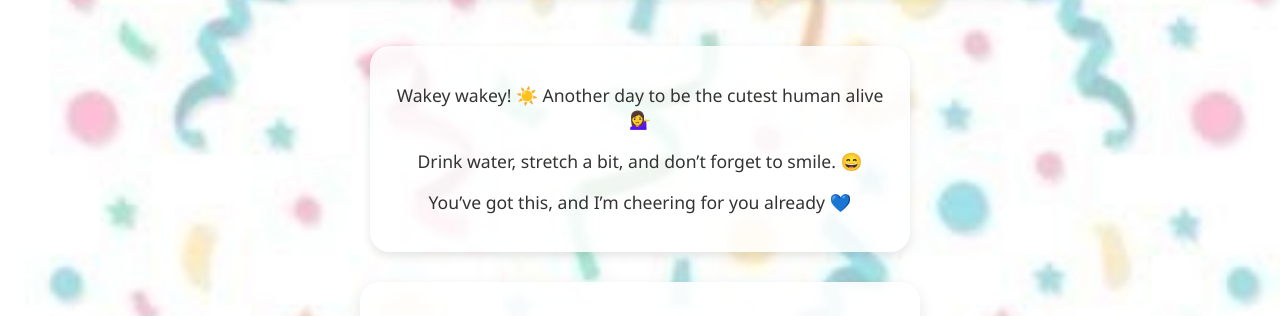
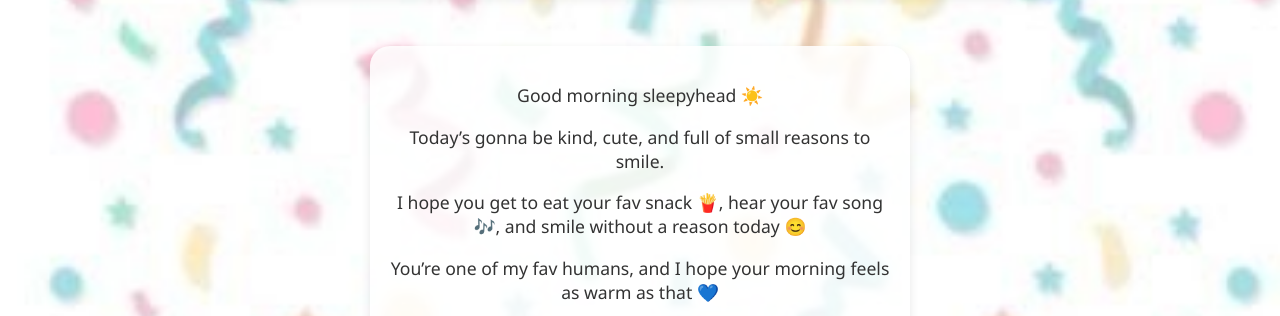
Before and after one commit to Punya254/count2, a plain HTML site: page index.html in a window 1280 px wide. Shown: the part 146-462 px from the top of the page. Drawn offline with Linux system fonts and the light colour scheme.

Commit message:
Update index.html

```diff
--- a/index.html
+++ b/index.html
@@ -91,9 +91,10 @@
   <h1>🌞 Good Morning, You Crackhead! 💙</h1>
 
   <div class="morning-box">
-    <p>Wakey wakey! ☀️ Another day to be the cutest human alive 💁‍♀️</p>
-    <p>Drink water, stretch a bit, and don’t forget to smile. 😄</p>
-    <p>You’ve got this, and I’m cheering for you already 💙</p>
+    <p>Good morning sleepyhead ☀️</p>
+    <p>Today’s gonna be kind, cute, and full of small reasons to smile.</p>
+    <p>I hope you get to eat your fav snack 🍟, hear your fav song 🎶, and smile without a reason today 😊</p>
+    <p>You’re one of my fav humans, and I hope your morning feels as warm as that 💙</p>
   </div>
 
   <div class="word-box">
```
